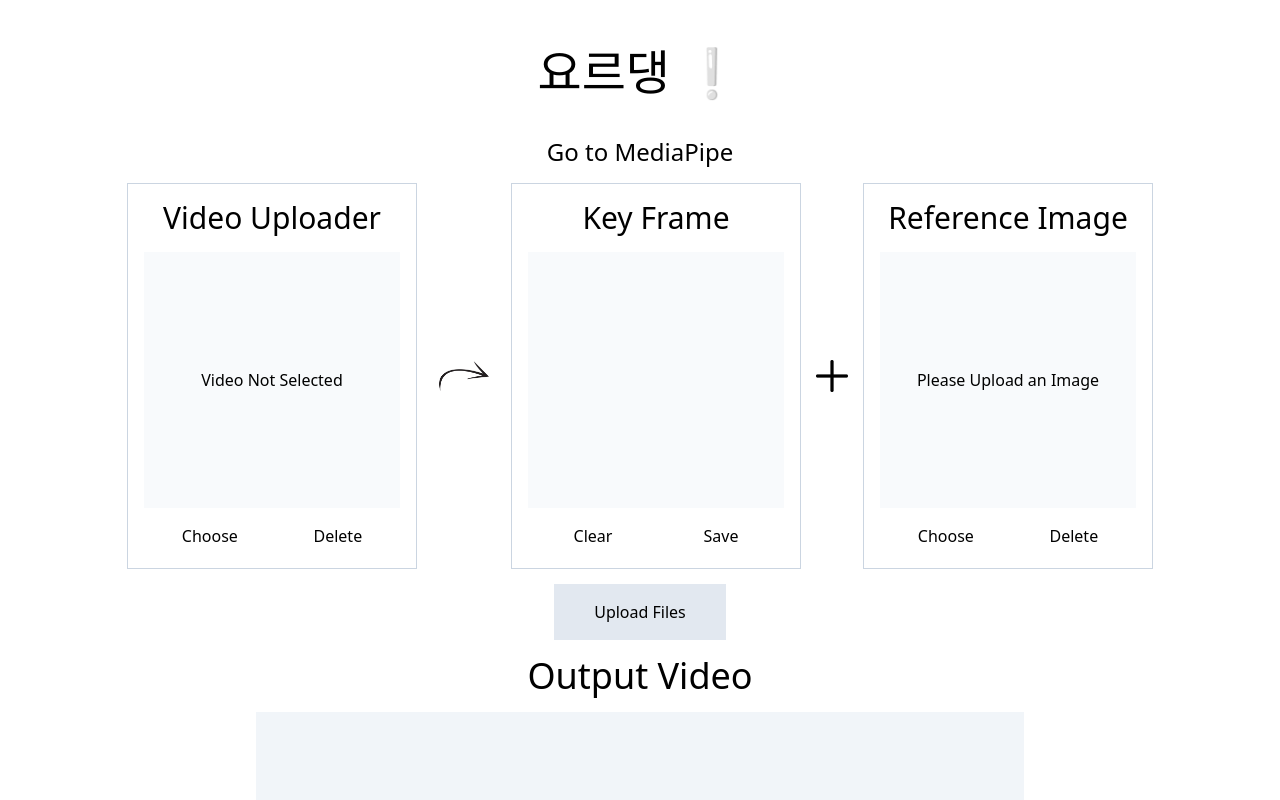
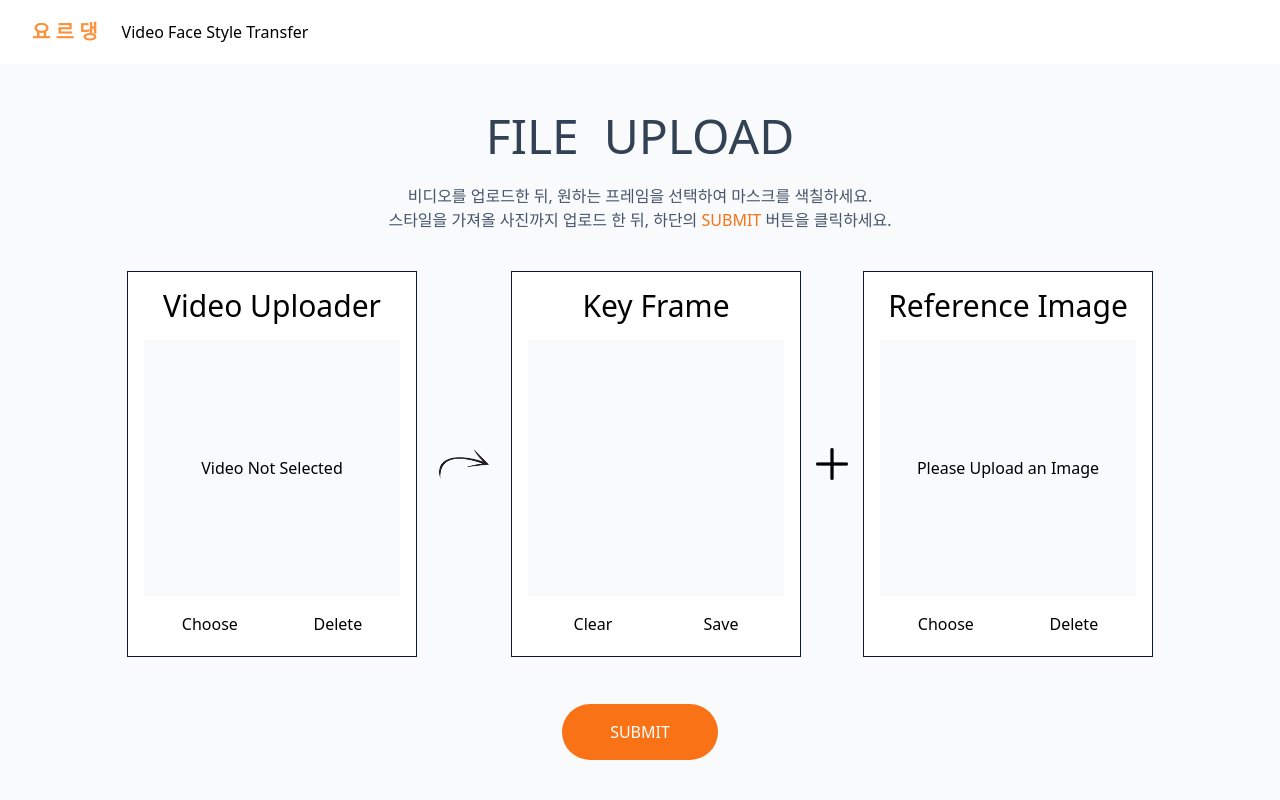
Before and after one commit to SGM-StyleTransfer/model-serve-frontend, a React (Create React App) app: page / in a window 1280 px wide. Shown: the top 800 px of the page. Built offline with nearby package versions, Linux system fonts and the light colour scheme.

Commit message:
feat: design task
- 페이지 디자인 적용
- 파일들을 upload하는 부분은 추가 작업이 필요 (모듈 제작 필요)

```diff
--- a/src/App.tsx
+++ b/src/App.tsx
@@ -5,12 +5,14 @@ import { BrowserRouter as Router, Route, Routes } from 'react-router-dom'
 
 function App() {
   return (
-    <Router>
-      <Routes>
-        <Route path='/' element={<HomePage />} />
-        <Route path='/media-pipe' element={<MediaPipe />} />
-      </Routes>
-    </Router>
+    // <Router>
+    //   <Routes>
+    //     {/* <HomePage /> */}
+    //     <Route path='/' element={<HomePage />} />
+    //     <Route path='/media-pipe' element={<MediaPipe />} />
+    //   </Routes>
+    // </Router>
+    <HomePage />
   );
 }
 
--- a/src/components/HomePage.tsx
+++ b/src/components/HomePage.tsx
@@ -1,10 +1,11 @@
 import React, { useState } from 'react';
 import axios from 'axios';
-import { Link } from 'react-router-dom';
+import { BrowserRouter as Router, Route, Routes } from 'react-router-dom'
 import { PageWrapper } from './commons';
 import InputWrapper from './InputWrapper';
 import { API_UPLOAD_FILE_URL } from '@constants';
 import { useMedia } from '@hooks/useMedia';
+import OutputWrapper from './OutputWrapper';
 
 function HomePage() {
 
@@ -48,35 +49,30 @@ function HomePage() {
     }
 
     return (
-        <PageWrapper >
+        <div className='w-full min-h-screen bg-slate-50' >
+            {/* Header */}
+            <div className='bg-white h-16 p-8 w-full flex items-center cursor-default' >
+                <div className='mr-6 font-bold text-xl text-orange-400' >요 르 댕</div>
+                <div> Video Face Style Transfer </div>
+            </div>
+            <PageWrapper >
 
-            {/* Title */}
-            <h1 className='text-5xl mt-4 mb-10' >요르댕 ❕</h1>
+                {/* Title */}
+                {/* <h1 className='text-5xl mt-4 mb-10' >요르댕 ❕</h1> */}
+                {/* <Link className='text-2xl mb-4' to='/media-pipe' > Go to MediaPipe </Link> */}
 
-            <Link className='text-2xl mb-4' to='/media-pipe' > Go to MediaPipe </Link>
+                {/* <Route path='/' element={<InputWrapper />} /> */}
+                {/* <Route path='/output-video' element={<InputWrapper />} /> */}
 
-            <InputWrapper />
+                <Router>
+                    <Routes>
+                        <Route path='/' element={ <InputWrapper /> } />
+                        <Route path='/output-video' element={ <OutputWrapper /> } />
+                    </Routes>
+                </Router>
 
-            {/* Upload Mideo Files Button */}
-            <button className='mt-4 py-4 px-10 bg-slate-200' onClick={uploadFile} >Upload Files</button>
-
-            {/* Output Container */}
-            <div className='w-full max-w-3xl'>
-                <h3 className='text-4xl my-4'>
-                    Output Video
-                </h3>
-
-                {/* Wrapper */}
-                <div className='w-full h-0 relative overflow-hidden' style={{paddingBottom: '60%'}}>
-                    {/* Video Content */}
-                    <div className='absolute top-0 left-0 w-full h-full bg-slate-100'>
-                        { outputVideoURL &&
-                            <video src={outputVideoURL} controls />
-                        }
-                    </div>
-                </div>
-            </div>
-        </PageWrapper>
+            </PageWrapper>
+        </div>
     )
 }
 
--- a/src/components/InputWrapper/index.tsx
+++ b/src/components/InputWrapper/index.tsx
@@ -1,14 +1,27 @@
 import React from 'react';
 import CanvasTest from './CanvasTest';
-import { InputContainer, InputTitle } from '@components/commons';
+import { InputContainer, InputTitle, KeyButton, PageDescription, PageTitle } from '@components/commons';
 import { RightArrow, Plus } from '@images'
 import ReferImage from './ReferImage';
 import VideoInput from './VideoInput';
+import { useNavigate } from 'react-router-dom';
 
 function InputWrapper() {
+    const navigate = useNavigate();
+
+    const uploadFile= () => {
+        navigate('/output-video')
+    }
+
     return (
-        <div className='h-96 flex flex-row flex-nowrap justify-between items-center'>
+        <div className='flex flex-col items-center' >
+            <PageTitle> FILE&nbsp; UPLOAD  </PageTitle>
+            <PageDescription>
+                비디오를 업로드한 뒤, 원하는 프레임을 선택하여 마스크를 색칠하세요.<br/>
+                스타일을 가져올 사진까지 업로드 한 뒤, 하단의 <span className='text-orange-500' >SUBMIT</span> 버튼을 클릭하세요.
+            </PageDescription>
 
+            <div className='h-96 flex flex-row flex-nowrap justify-between items-center mb-8'>
                 {/* Video Uploader */}
                 <InputContainer >
                     <InputTitle> Video Uploader </InputTitle>
@@ -40,6 +53,12 @@ function InputWrapper() {
                     <ReferImage />
                 </InputContainer>
             </div>
+
+            {/* Upload Mideo Files Button */}
+            <KeyButton onClick={uploadFile} >
+                SUBMIT
+            </KeyButton>
+        </div>
     )
 }
 
--- /dev/null
+++ b/src/components/OutputWrapper.tsx
@@ -0,0 +1,35 @@
+import React from 'react';
+import { Link, useNavigate } from 'react-router-dom';
+import { KeyButton, PageDescription, PageTitle } from './commons';
+
+function OutputWrapper() {
+    const navigate = useNavigate();
+
+    const returnHome = () => {
+        navigate('/');
+    }
+
+    return (
+        <div className='w-full max-w-3xl'>
+            <PageTitle> OUTPUT&nbsp; VIDEO  </PageTitle>
+            <PageDescription>
+                변환된 비디오를 확인하세요 !
+            </PageDescription>
+
+
+            {/* Wrapper */}
+            <div className='w-full h-0 relative overflow-hidden mb-6' style={{paddingBottom: '60%'}}>
+                {/* Video Content */}
+                <div className='absolute top-0 left-0 w-full h-full bg-slate-200'>
+                    {/* { outputVideoURL &&
+                        <video src={outputVideoURL} controls />
+                    } */}
+                </div>
+            </div>
+
+            <KeyButton onClick={returnHome} > RETURN HOME </KeyButton>
+        </div>
+    )
+}
+
+export default OutputWrapper;
--- a/src/components/commons/index.tsx
+++ b/src/components/commons/index.tsx
@@ -1,8 +1,13 @@
 import React, { PropsWithChildren } from 'react';
+import { ButtonProps, StyledProps } from 'utils/types';
 
-export function PageWrapper({children}: PropsWithChildren ) {
+export function PageWrapper({children, className}: StyledProps ) {
     return (
-        <div className='max-w-screen-xl mx-auto min-h-screen p-8 text-center flex flex-col items-center' >
+        <div className={`
+            ${className}
+            max-w-screen-xl mx-auto
+            px-8 py-12 text-center flex flex-col items-center
+        `} >
             {children}
         </div>
     )
@@ -10,7 +15,7 @@ export function PageWrapper({children}: PropsWithChildren ) {
 
 export function InputContainer({children}: PropsWithChildren) {
     return (
-        <div className='ring-1 ring-slate-300 h-full p-4 mx-4'>
+        <div className='ring-1 ring-slate-900 h-full p-4 mx-4 bg-white'>
             {children}
         </div>
     )
@@ -23,3 +28,31 @@ export function InputTitle({children}: PropsWithChildren) {
         </h1>
     )
 }
+
+export function PageTitle({children}: PropsWithChildren) {
+    return (
+        <h1 className='text-5xl mb-6 text-slate-700 cursor-default ' >
+            {children}
+        </h1>
+    )
+}
+
+export function PageDescription({children}: PropsWithChildren) {
+    return (
+        <h4 className='mb-10 cursor-default text-slate-600' >
+            {children}
+        </h4>
+    )
+}
+
+export function KeyButton({children, onClick}: ButtonProps) {
+    return (
+        <button
+            className='
+                mt-4 py-4 px-12 rounded-full bg-orange-500 text-white
+                hover:bg-orange-400 transition-colors duration-300'
+            onClick={onClick} >
+                {children}
+        </button>
+    )
+}
--- /dev/null
+++ b/src/utils/types.ts
@@ -0,0 +1,10 @@
+import { PropsWithChildren } from "react";
+
+
+export type StyledProps = PropsWithChildren & {
+    className?: string;
+}
+
+export type ButtonProps = PropsWithChildren & {
+    onClick?: React.MouseEventHandler<HTMLButtonElement>
+}
```
Lines whose indentation alone changed are shown as unchanged.
